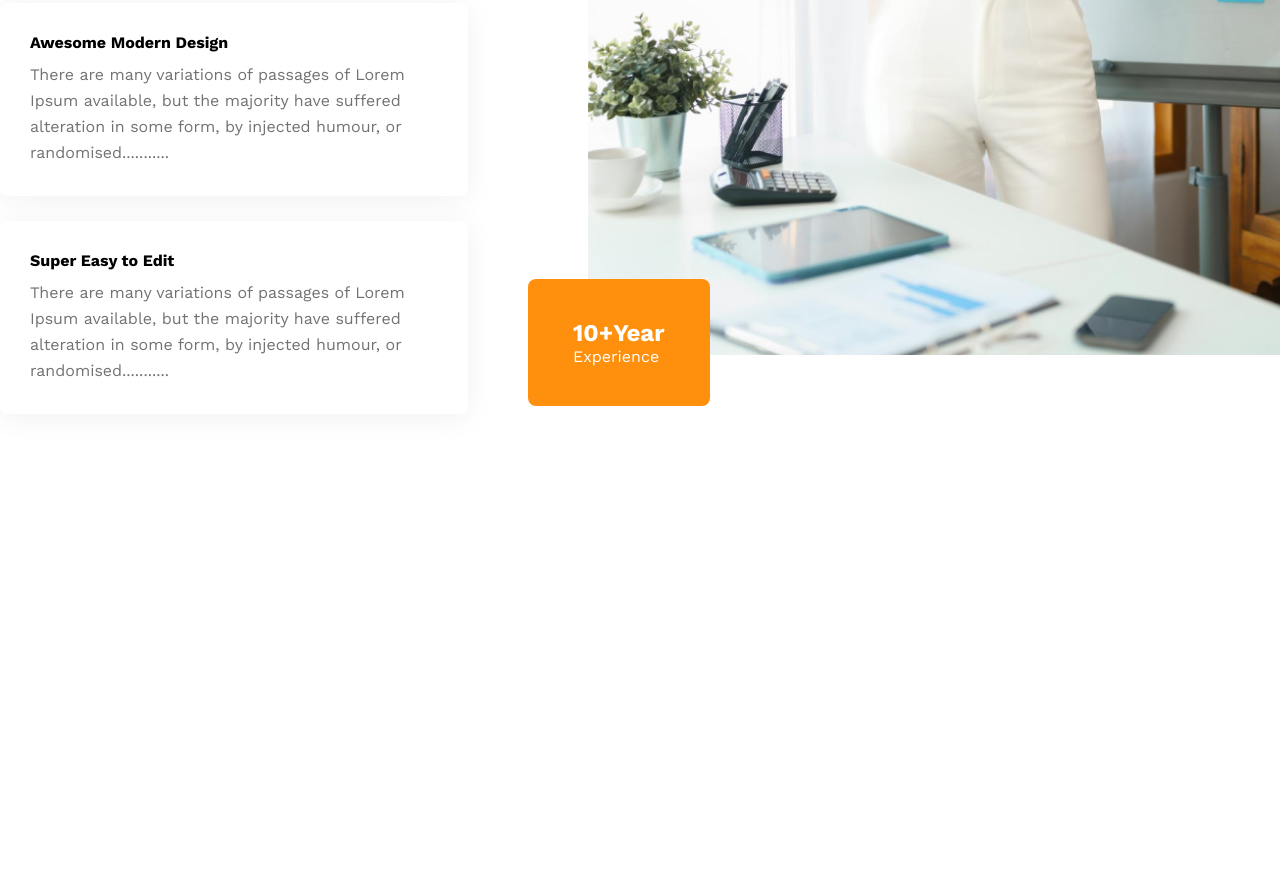
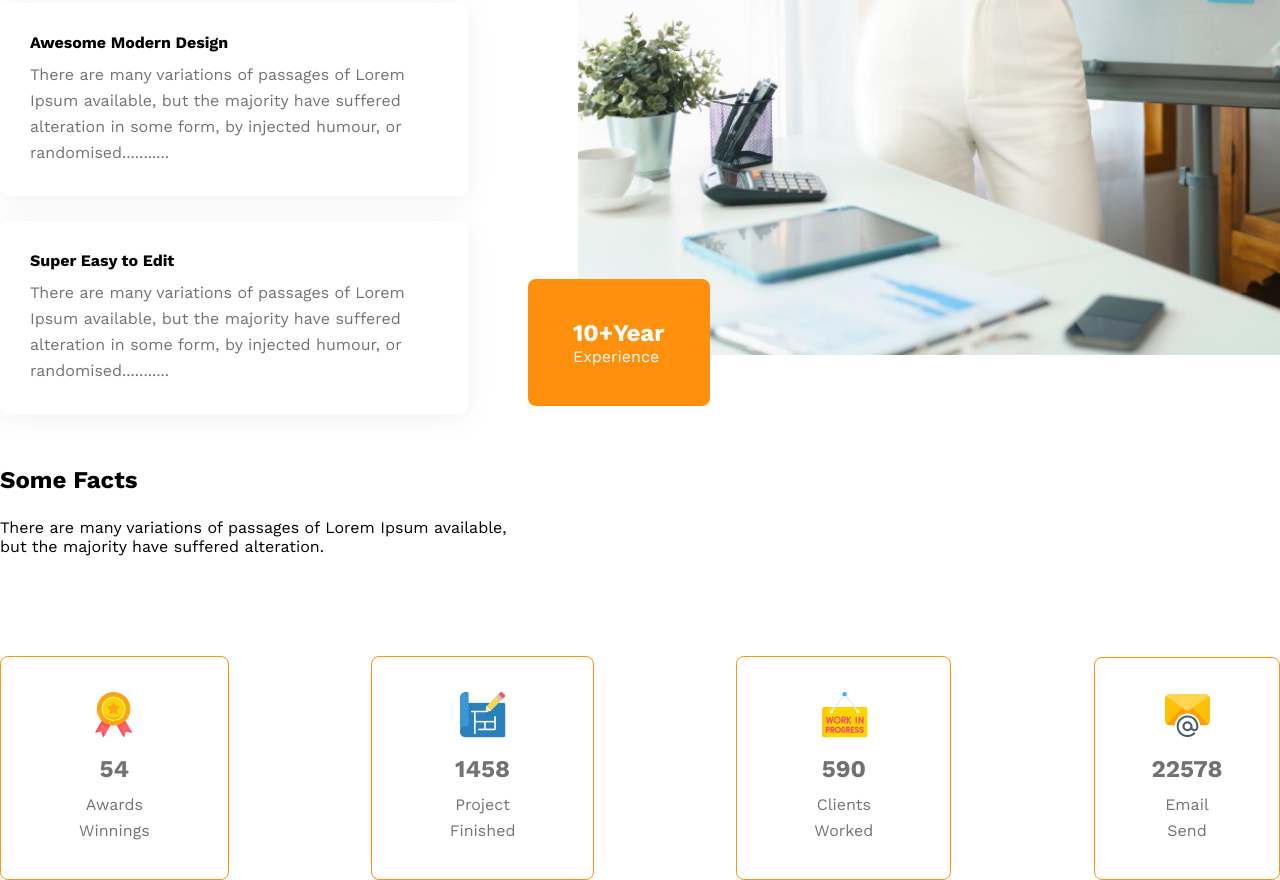
Before and after one commit to rathininfo/architect-website, a plain HTML site: page index.html in a window 1280 px wide. Shown: the part 3205-4085 px from the top of the page. Before the commit the page ends 3691 px from the top, so only its background shows below. Drawn offline with nearby package versions, Linux system fonts and the light colour scheme.

Commit message:
fact section completed

```diff
--- a/index.html
+++ b/index.html
@@ -116,6 +116,45 @@
     </div>
 </section>
 <!-- end experience section -->
+
+<section class="facts-container">
+        <div class="facts-title-description">
+            <h2>Some Facts</h2>
+            <p>There are many variations of passages of Lorem Ipsum available, <br> but the majority have suffered alteration.</p>
+        </div>
+ <div class="cart-container">
+    <div class="cart">
+        <div class="cart-content">
+            <img src="images/icons/ribon.png" alt="">
+            <h2>54</h2>
+            <p>Awards Winnings</p>
+        </div>
+    </div>
+    <div class="cart">
+        <div class="cart-content">
+        <img src="images/icons/projects.png" alt="">
+        <h2>1458</h2>
+        <p>Project Finished</p>
+    </div>
+    </div>
+    <div class="cart">
+        <div class="cart-content">
+        <img src="images/icons/customers.png" alt="">
+        <h2>590</h2>
+        <p>Clients Worked</p>
+    </div>
+    </div>
+    <div class="cart">
+        <div class="cart-content">
+        <img src="images/icons/email.png" alt="">
+        <h2>22578</h2>
+        <p>Email Send</p>
+    </div>
+    </div>
+ </div>
+
+    </div>
+</section>
     </main>
 
     <footer>
--- a/style.css
+++ b/style.css
@@ -207,7 +207,7 @@ header{
 
 .experience-image img{
  height: 90%;
- margin-left: 60px;
+ margin-left: 50px;
 }
 
 .experience-year h2{
@@ -232,3 +232,40 @@ header{
     border-radius: 8px;
     top: -80px;
 }
+
+.facts-container{
+    max-width: 1440px;
+    margin: 0 auto;
+}
+
+.facts-title-description h2{
+    margin-bottom: 24px;
+}
+
+.facts-title-description p{
+    margin-bottom: 100px;
+}
+
+.cart-container{
+    display: flex;
+    justify-content: center;
+    align-items: center;
+    gap: 142.7px;
+}
+
+.cart{
+    border: 1px solid #FF900E;
+    border-radius: 8px;
+    padding: 35px 50px;
+}
+
+.cart h2{
+    color: color: #424242;
+    margin:10px 0px;
+}
+
+.cart-content{
+    text-align: center;
+    line-height: 26px;
+    color:var(--secoendry-color) ;
+}
```
